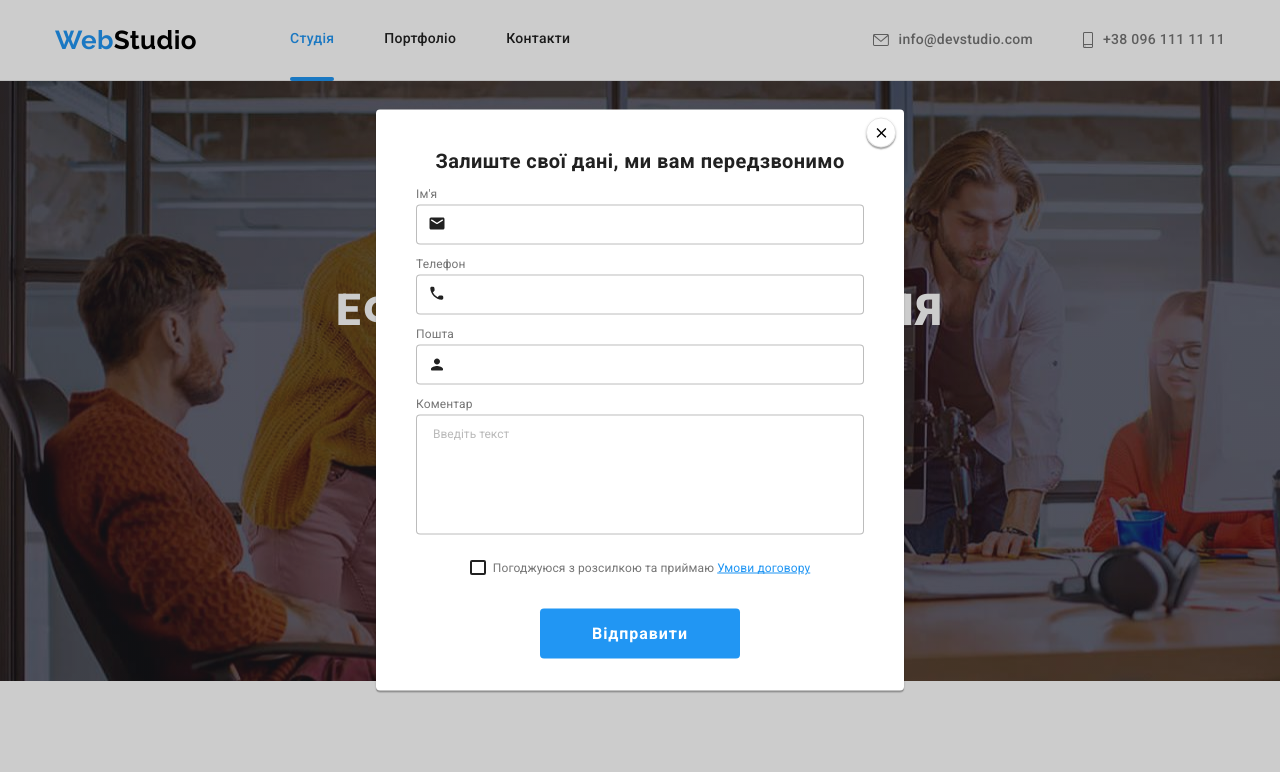
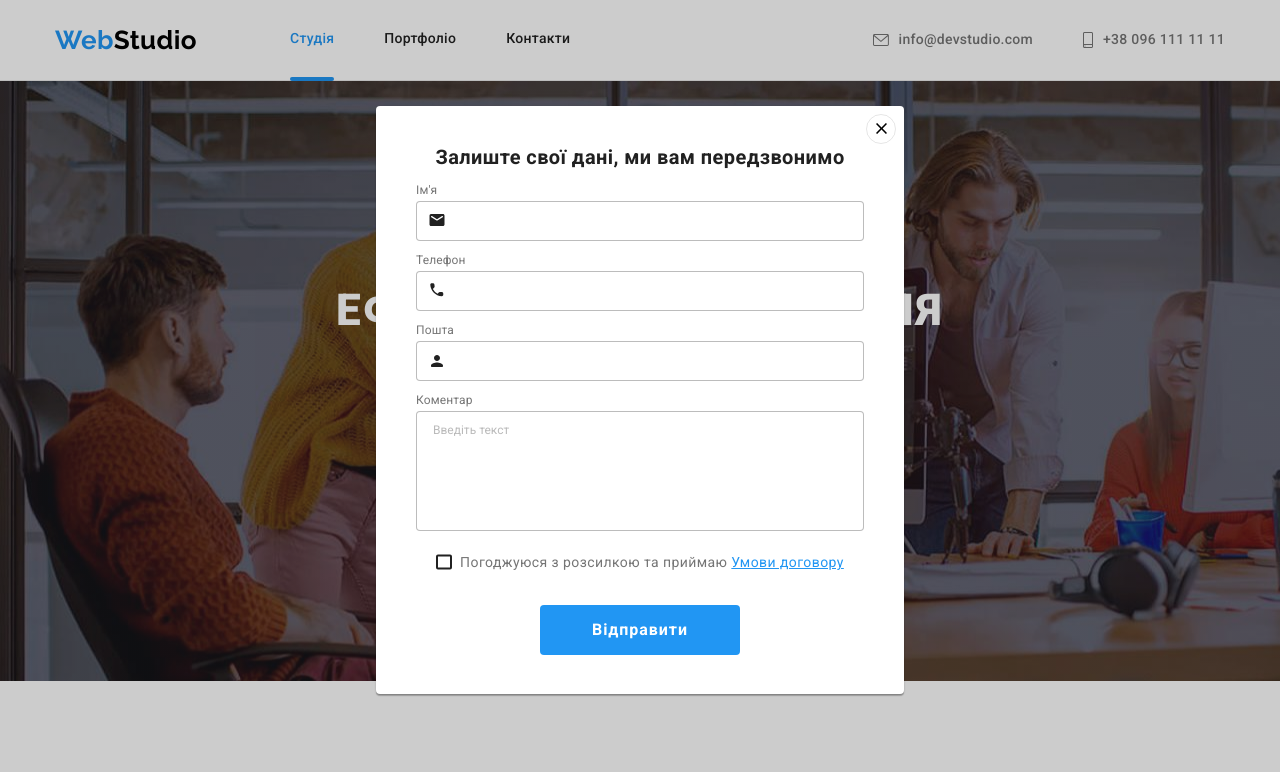
Before and after one commit to JohnCoperman/goit-markup-hw-06, a plain HTML site: page index.html in a window 1280 px wide. Both pictures are taken after a click on the button "Замовити послугу". Shown: the top 772 px of the page. Drawn offline with nearby package versions, Linux system fonts and the light colour scheme.

Commit message:
Release-1-fix

```diff
--- a/css/styles.css
+++ b/css/styles.css
@@ -85,7 +85,7 @@ img {
       font-family: inherit;
       border-radius: 4px;
       border: hidden;
-      box-shadow:0;
+      box-shadow: none;
       transition: box-shadow var(--duration) var(--time-style), background-color var(--duration) var(--time-style), color var(--duration) var(--time-style);
 }
 
@@ -310,7 +310,7 @@ img {
 
 .form-group {
       display: flex;
-      justify-content: center;
+      justify-content:space-between;
       column-gap: 12px;
 }
 
@@ -384,7 +384,7 @@ img {
 
 .modal {
       width: 528px;
-      height: 581px;
+      height: 588px;
       padding: 40px;
 
       background-color: #FFFFFF;
@@ -409,7 +409,7 @@ img {
 
 .modal-close {
       color: inherit;
-      padding: 6px;
+      padding: 0;
       width: 30px; height: 30px;
       border: 1px solid rgba(0, 0, 0, 0.1);
       border-radius: 50%;
@@ -417,12 +417,14 @@ img {
       align-items: center;
       justify-content: center;
       background-color: transparent;
-      box-shadow: 0px 1px 3px rgba(0, 0, 0, 0.12), 0px 1px 1px rgba(0, 0, 0, 0.14), 0px 2px 1px rgba(0, 0, 0, 0.2);
+
       position: absolute;
       top: 8px;
       right: 8px;
-      transition: visibility 100ms linear 150ms, color var(--duration) var(--time-style), box-shadow var(--duration) var(--time-style);
+      transition: visibility 100ms linear 150ms, color var(--duration) var(--time-style);
 }
+/* box-shadow: 0px 1px 3px rgba(0, 0, 0, 0.12), 0px 1px 1px rgba(0, 0, 0, 0.14), 0px 2px 1px rgba(0, 0, 0, 0.2); */
+/* , box-shadow var(--duration) var(--time-style); */
 
 .modal-close:hover, .modal-close:focus {
       box-shadow: none;
@@ -435,7 +437,7 @@ img {
 }
 
 .modal-title {
-      padding-bottom: 2px;
+      margin-bottom: 12px;
       font-size: 20px;
       line-height: 1.15;
       text-align: center;
@@ -450,12 +452,16 @@ img {
 
 .form-wrap {
       width: 100%;
-      margin-top: 10px;
+      margin-bottom: 10px;
       position: relative;
       color: var(--color-onix);
 }
 
-.modal-form label {
+.form-wrap.bottomgap-0 {
+      margin-bottom: 0;
+}
+
+.form-wrap label {
       width:100%;
       font-size: 12px;
       line-height: 1.17;
@@ -496,6 +502,7 @@ img {
       width:100%;
       height: 120px;
       padding: 12px 16px;
+      display:block;
 }
 
 .comment::placeholder {
@@ -511,6 +518,15 @@ img {
 .i-agree {
       width: 100%;
       position: relative;
+
+      font-size: var(--small-text);
+      line-height: 1.71;
+      color: var(--color-gray);
+      padding-left: 7px;
+}
+
+.i-agree a {
+      color: var(--zeema-blue);
 }
 
 .check-wrap {
@@ -539,7 +555,7 @@ img {
       border-color:transparent;
 }
 
-.i-agree-text {
+/* .i-agree-text {
       font-size: var(--small-text);
       line-height: 1.71;
       color: var(--color-gray);
@@ -548,7 +564,7 @@ img {
 
 .i-agree-text a {
       color: var(--zeema-blue);
-}
+} */
 
 .modal-form button {
       margin-top: 30px;
--- a/index.html
+++ b/index.html
@@ -457,7 +457,7 @@
       <div class="modal">
         <button class="modal-close" type="button" data-modal-close>
           <svg
-            viewBox="0 0 18 16"
+            viewBox="0 0 18 18"
             xmlns="http://www.w3.org/2000/svg"
             style="width: 18px; height: 18px"
           >
@@ -489,7 +489,7 @@
               <use href="./images/icons.svg#icon_person-black"></use>
             </svg>
           </div>
-          <div class="form-wrap">
+          <div class="form-wrap bottomgap-0">
             <label>
               Коментар
               <textarea
@@ -508,9 +508,7 @@
                   <use href="./images/icons.svg#icon_ok"></use>
                 </svg>
               </span>
-              <span class="i-agree-text">
-                Погоджуюся з розсилкою та приймаю <a href="">Умови договору</a>
-              </span>
+              Погоджуюся з розсилкою та приймаю <a href="">Умови договору</a>
             </label>
           </div>
           <button class="btn form-btn" type="sumbit" name="data-sumbit">
```
